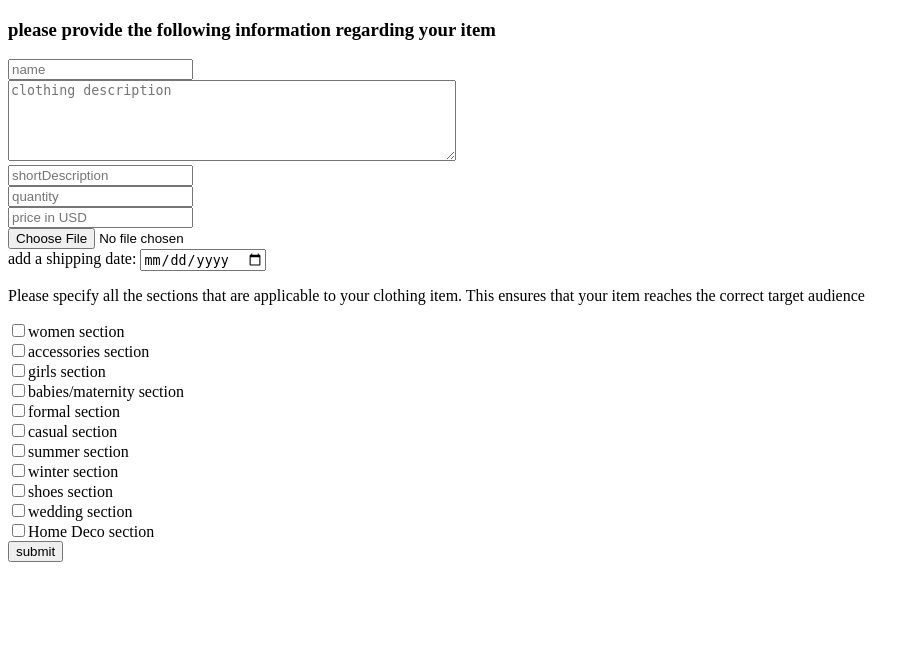
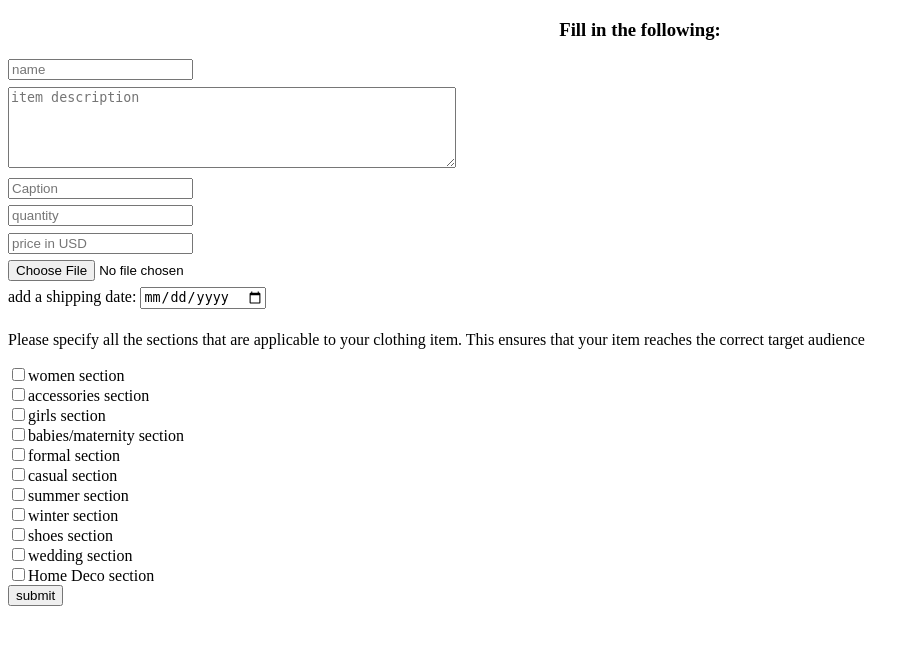
Before and after one commit to SithabileM/shopping, a Django app: page /monde/sell/ in a window 1280 px wide. Shown: the top 645 px of the page, without its empty margins (0-920 px from the left). Run offline with Django 5.2, Linux system fonts and the light colour scheme; data comes from the database, SQL or seed files in the repository.

Commit message:
add style to sell page

```diff
--- /dev/null
+++ b/monde/static/css/sell.css
@@ -0,0 +1,21 @@
+.sellFormField{
+    margin-bottom: 0.5%;
+}
+
+.sellFormField:hover{
+   border-color: black;
+}
+
+#submit:hover{
+border-color: rgb(255,0,150);
+background-color: rgb(255,0,150);
+}
+
+#itemHeader{
+    text-align: center;
+}
+#description{
+    width: 35%;
+    height:100%;
+    display: inline-block;
+}
--- a/monde/templates/monde/sell.html
+++ b/monde/templates/monde/sell.html
@@ -1,20 +1,26 @@
 {%extends 'monde/layout.html'%}
 
+{%block head%}
+{%load static%}
+<link rel="stylesheet" href="{%static "css/sell.css"%}"/>
+
+{%endblock%}
+
 {%block body%}
-<h3> please provide the following information regarding your item </h3>
+<h3 id="itemHeader"> Fill in the following: </h3>
 <form action='' method="post" enctype="multipart/form-data">
     {%csrf_token%}
-    <input type="text" name="name" placeholder="name"><br>
-    <textarea style="width: 35%; height:100%; display: inline-block;"name="description" cols="5"rows="5" placeholder="clothing description"></textarea><br>
-    <input type="text" name="shortDescription" placeholder="shortDescription"><br>
-    <input type="number" name="quantity" placeholder="quantity"><br>
-    <input type="number" name="price" placeholder="price in USD"><br>
-    <input type="file" name="image" placeholder="insert image url"><br>
-    <label for="shipping">add a shipping date: </label>
-    <input type="date" name="date" placeholder="add a shipping date"><br>
+    <input class="sellFormField" id="name" type="text" name="name" placeholder="name"><br>
+    <textarea class="sellFormField" id="description" name="description" cols="5"rows="5" placeholder="item description"></textarea><br>
+    <input class="sellFormField" id="shortDescription" type="text" name="shortDescription" placeholder="Caption"><br>
+    <input class="sellFormField" id="quantity" type="number" name="quantity" placeholder="quantity"><br>
+    <input class="sellFormField" id="price" type="number" name="price" placeholder="price in USD"><br>
+    <input class="sellFormField" id="image" type="file" name="image" placeholder="insert image url"><br>
+    <label class="sellFormField" id="shippingLabel" for="shipping">add a shipping date: </label>
+    <input class="sellFormField" id="date" type="date" name="date" placeholder="add a shipping date"><br>
     <p> Please specify all the sections that are applicable to your clothing item. This ensures that your item reaches the correct target audience</p>
     {%for section in sections%}
-    <input type="checkbox" name="sections" value="{{section}}"><label>{{section }} section</label><br>
+    <input id="checkbox" type="checkbox" name="sections" value="{{section}}"><label>{{section }} section</label><br>
     {%endfor%}
     <input id="submit" type="submit" value="submit">
 </form>
```
